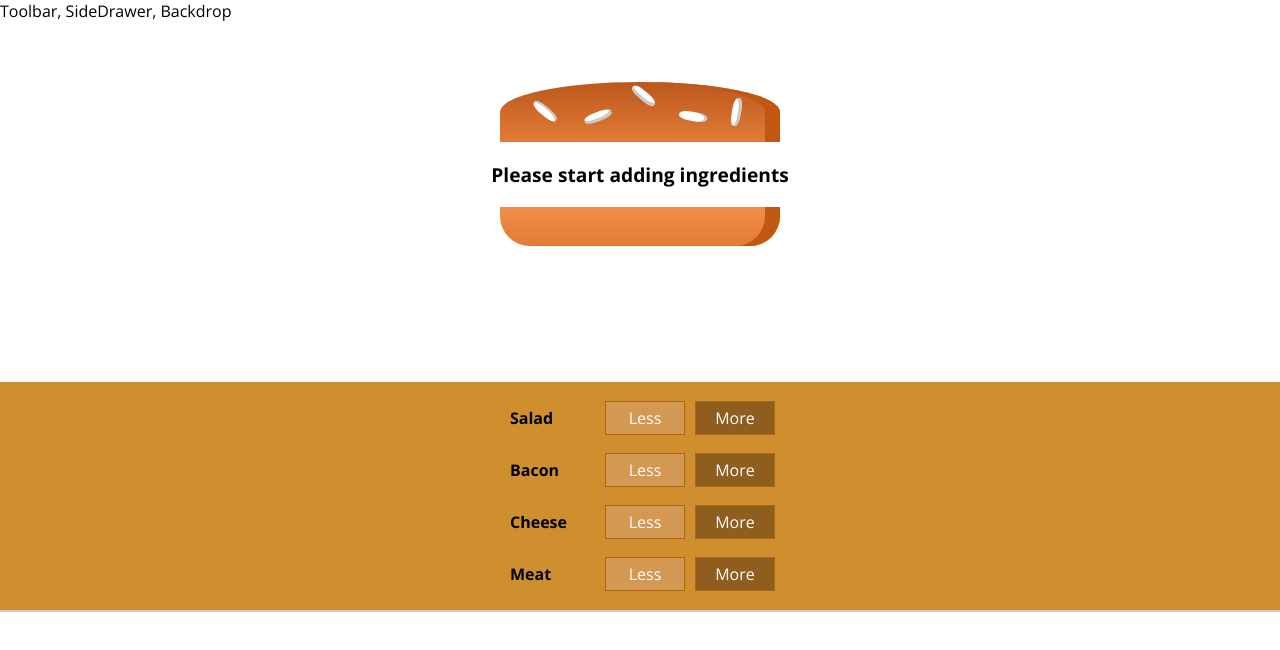
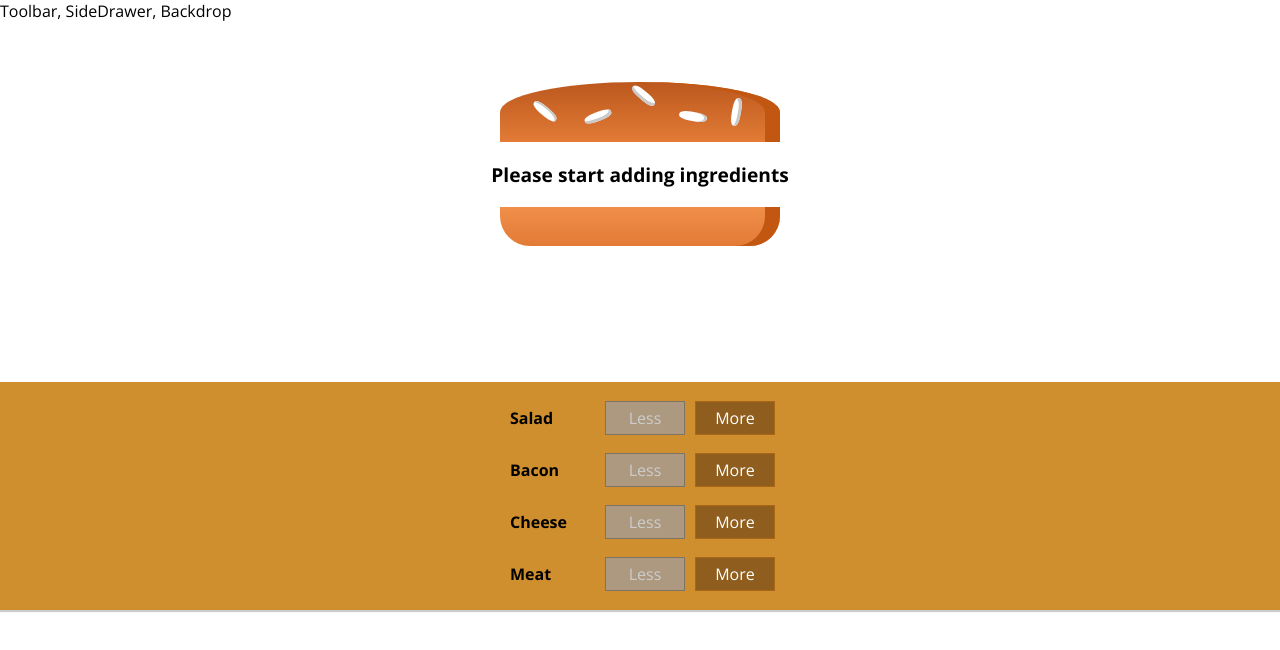
Before and after one commit to krunoslavsterle/BurgerBuilder, a React app: page / in a window 1280 px wide. Shown: the top 650 px of the page. Built offline with nearby package versions, Linux system fonts and the light colour scheme.

Commit message:
- remove ingredients

```diff
--- a/src/components/Burger/BuildControls/BuildControl/BuildControl.js
+++ b/src/components/Burger/BuildControls/BuildControl/BuildControl.js
@@ -5,7 +5,13 @@
 const buildControl = props => (
   <div className={classes.BuildControl}>
     <div className={classes.Label}>{props.label}</div>
-    <button className={classes.Less}>Less</button>
+    <button
+      className={classes.Less}
+      onClick={props.removed}
+      disabled={props.disabled}
+    >
+      Less
+    </button>
     <button className={classes.More} onClick={props.added}>
       More
     </button>
--- a/src/components/Burger/BuildControls/BuildControls.js
+++ b/src/components/Burger/BuildControls/BuildControls.js
@@ -17,6 +17,8 @@
         key={ctrl.label}
         label={ctrl.label}
         added={() => props.ingredientAdded(ctrl.type)}
+        removed={() => props.ingredientRemoved(ctrl.type)}
+        disabled={props.disabled[ctrl.type]}
       />
     ))}
   </div>
--- a/src/containers/BurgerBuilder/BurgerBuilder.js
+++ b/src/containers/BurgerBuilder/BurgerBuilder.js
@@ -35,13 +35,40 @@
     this.setState({ totalPrice: newPrice, ingredients: updatedIngredients });
   };
 
-  removeIngredientHandler = type => {};
+  removeIngredientHandler = type => {
+    const oldCount = this.state.ingredients[type];
+    if (oldCount <= 0) {
+      return;
+    }
+    const updatedCount = oldCount - 1;
+    const updatedIngredients = {
+      ...this.state.ingredients
+    };
+    updatedIngredients[type] = updatedCount;
+    const priceDeduction = INGREDIENT_PRICES[type];
+    const oldPrice = this.state.totalPrice;
+    const newPrice = oldPrice + priceDeduction;
+    this.setState({ totalPrice: newPrice, ingredients: updatedIngredients });
+  };
 
   render() {
+    const disabledInfo = {
+      ...this.state.ingredients
+    };
+
+    // Disable 'Less' btn if ingredient count is 0.
+    for (let key in disabledInfo) {
+      disabledInfo[key] = disabledInfo[key] <= 0;
+    }
+
     return (
       <Auxiliary>
         <Burger ingredients={this.state.ingredients} />
-        <BuildControls ingredientAdded={this.addIngredientHandler} />
+        <BuildControls
+          ingredientAdded={this.addIngredientHandler}
+          ingredientRemoved={this.removeIngredientHandler}
+          disabled={disabledInfo}
+        />
       </Auxiliary>
     );
   }
```
